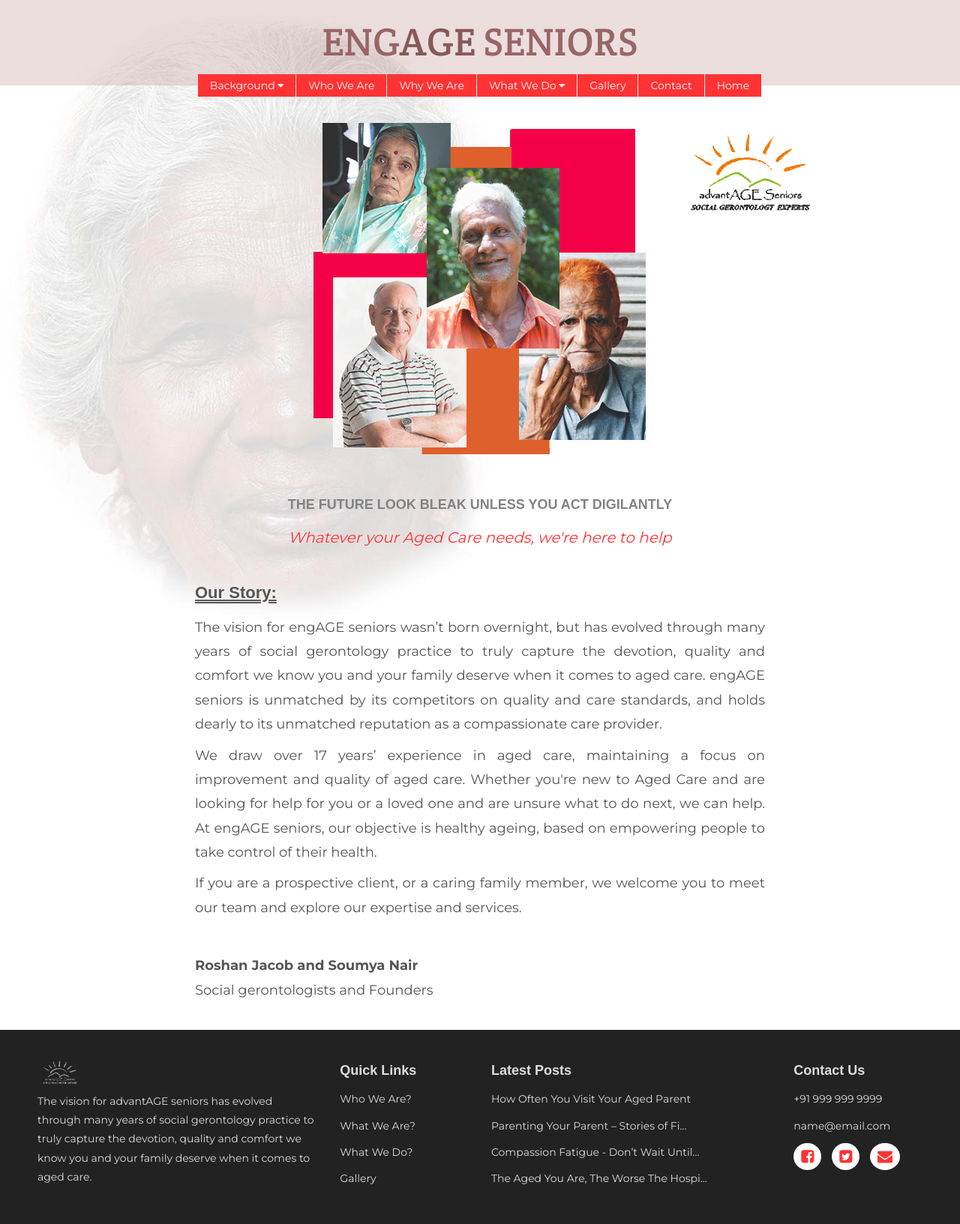
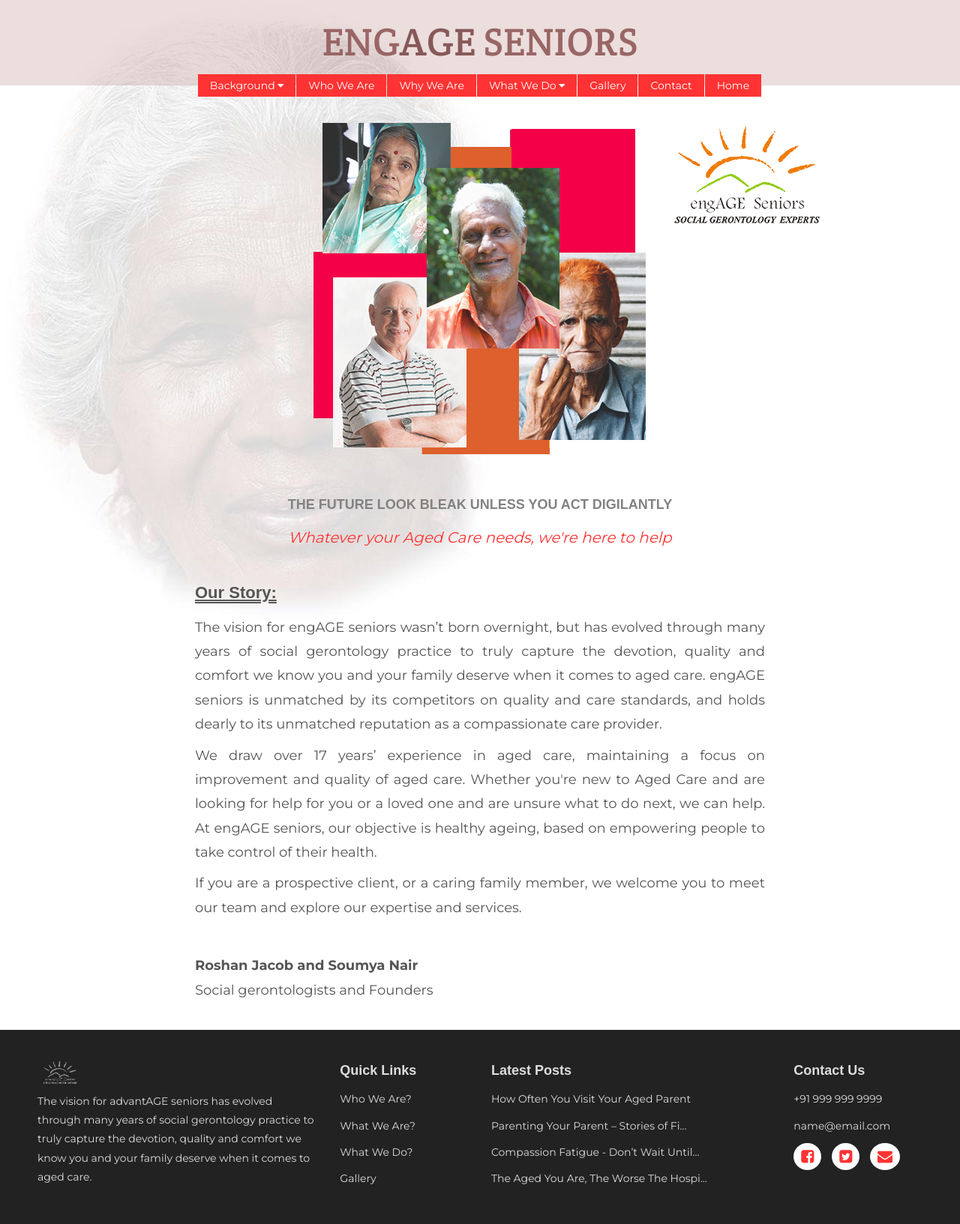
Before and after one commit to sharathdt/advantage-india, a Jekyll site: the page built from index.html, in a window 1280 px wide. Shown: the whole page at 75% size. Built offline with Jekyll 4.4.1, drawn with Linux system fonts in a browser that asks for light colours.

Commit message:
new logo updated

```diff
--- a/_layouts/default.html
+++ b/_layouts/default.html
@@ -66,7 +66,7 @@
 
   {% if page.url == '/' %}
    <div class="logo">
-            <img src="{{site.baseurl}}/img/Logo.png" alt="{{site.title}}">
+            <img src="{{site.baseurl}}/img/Logo-2.png" alt="{{site.title}}">
     </div>
    {% endif %}
 
```
Also changed, not shown: img/Logo-2.png (added), img/Logo-original.png (added).
